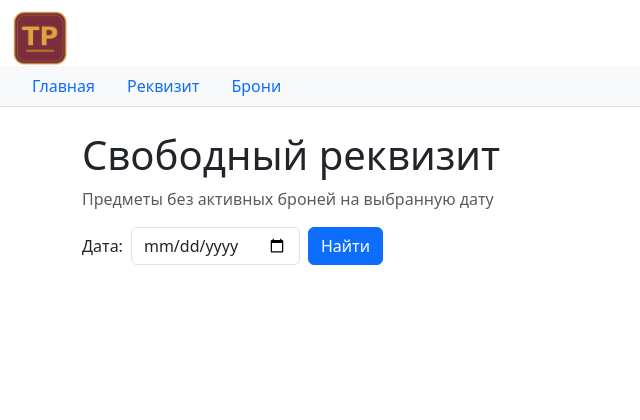
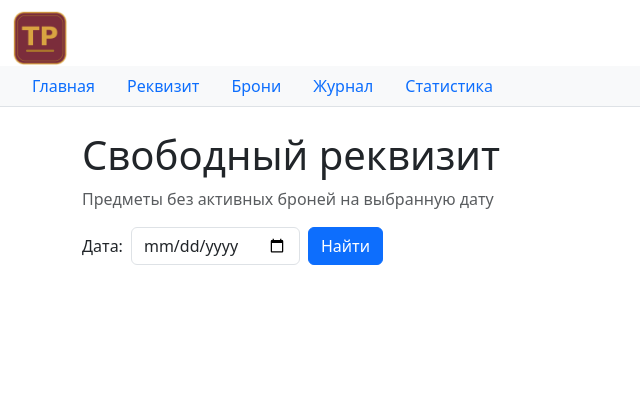
Before and after one commit to ZenesDK/theatre-props-manager, a Django app: page /props/available/ in a window 1280 px wide. Shown: the top 420 px of the page, without its empty margins (0-640 px from the left). Run offline with Django 5.2, Linux system fonts and the light colour scheme.

Commit message:
PR7: навигация между разделами SQL-функций
В меню добавлены разделы «Журнал» (props:movements)
и «Статистика» (reservations:statistics). Все ссылки —
именованные URL. Поиск свободного реквизита доступен
по ссылке со страницы списка реквизита.

```diff
--- a/templates/includes/navigation.html
+++ b/templates/includes/navigation.html
@@ -6,4 +6,10 @@
     <a class="nav-link" href="{% url 'reservations:reservations' %}">
         Брони
     </a>
+    <a class="nav-link" href="{% url 'props:movements' %}">
+        Журнал
+    </a>
+    <a class="nav-link" href="{% url 'reservations:statistics' %}">
+        Статистика
+    </a>
 </nav>
```
